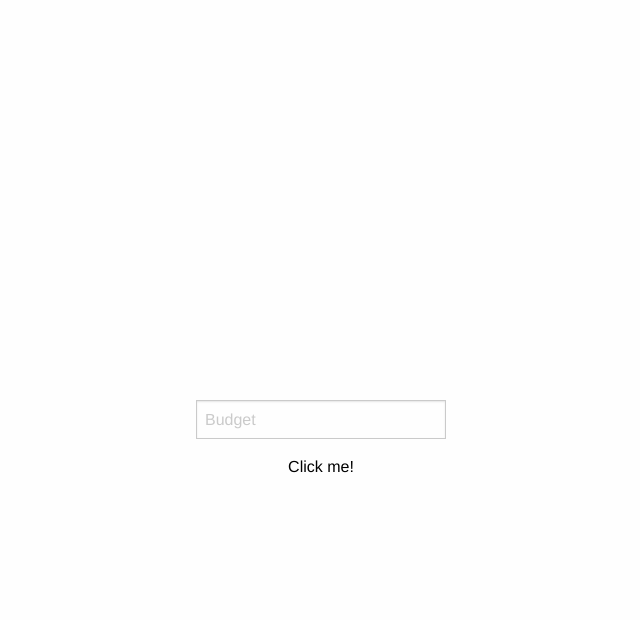
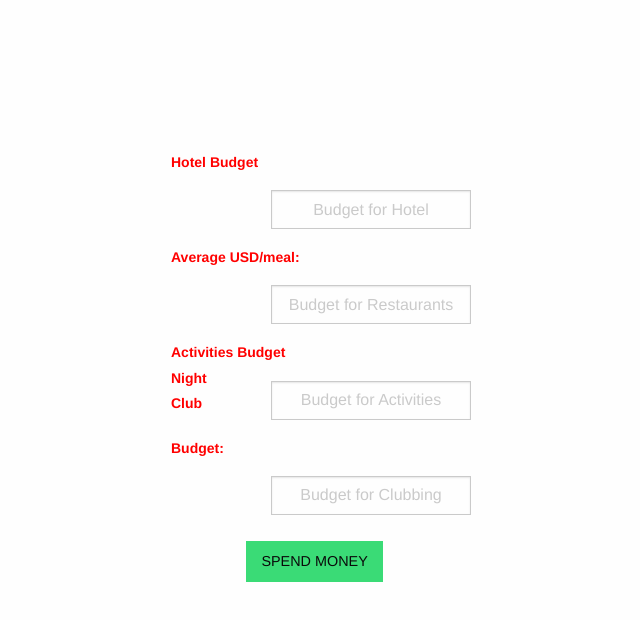
Before and after one commit to bnguyen78/adventure-time, a plain HTML site: page budget.html in a window 1280 px wide. Shown: the whole page, without its empty margins (319-959 px from the left). Drawn offline with nearby package versions, Linux system fonts and the light colour scheme.

Commit message:
added multiple budget lines, made prettier

```diff
--- a/assets/css/style.css
+++ b/assets/css/style.css
@@ -7,13 +7,31 @@ body {
 
 /* Hello */
 
-#inputLocation {
+.input {
   text-align: center;
-  width: 250px;
+  color: black;
+  float: inline-end;
+  margin-top: 15px;
+  width: 200px;
+  margin-left: 50px;
+}
+#budgetID{
+  height: 450px;
+  width: 300px;
+  margin-top: 150px;
+  margin-left: auto;
   margin-right: auto;
-  margin-left: auto;
-  margin-top: 400px;
-  color: white;
+  background-color: rgba(255, 255, 255, .5)
+}
+
+#budgetButton {
+  margin-left: 75px;
+  margin-top: 10px;
+}
+
+label {
+  color: red;
+  font-weight: bold;
 }
 
 #logo {
--- a/assets/javascript/budgetPage.js
+++ b/assets/javascript/budgetPage.js
@@ -1,11 +1,11 @@
-document.getElementById('budgetButton').addEventListener('click', e => {
-  e.preventDefault()
-  console.log(document.getElementById('newBudget').value)
-  let at_ls = JSON.parse(localStorage.getItem('adventureTime'))
-  localStorage.setItem('adventureTime', JSON.stringify({
-    location: at_ls.location,
-    budget: document.getElementById('newBudget').value,
-    theme: ''
-  }))
-  window.location.href = './tile.html'
-})
+// document.getElementById('budgetButton').addEventListener('click', e => {
+//   e.preventDefault()
+//   console.log(document.getElementById('newBudget').value)
+//   let at_ls = JSON.parse(localStorage.getItem('adventureTime'))
+//   localStorage.setItem('adventureTime', JSON.stringify({
+//     location: at_ls.location,
+//     budget: document.getElementById('newBudget').value,
+//     theme: ''
+//   }))
+//   window.location.href = './tile.html'
+// })
--- a/budget.html
+++ b/budget.html
@@ -13,12 +13,23 @@
 
 <body>
 
-    <div id="inputLocation">
-        <form>
-            <input id="newBudget" type="text" placeholder="Budget" value="">
-            <button id="budgetButton">Click me!</button>
-        </form>
-    </div>
+        <div class="budget" id="budgetID">
+            <form >
+                <label>Hotel Budget</label>
+                <input class="input" name="hotelBudget" id="budgetHotel" type="text" placeholder="Budget for Hotel">
+
+                <label>Average USD/meal:</label>
+                <input class="input" name="restaurantBudget" id="budgetRestaurant" type="text" placeholder="Budget for Restaurants">
+
+                <label>Activities Budget</label>
+                <input class="input" name="activitiesBudget" id="budgetActivities" type="text" placeholder="Budget for Activities">
+
+                <label>Night Club Budget:</label>
+                <input class="input" name="nightClubBudget" id="budgetNightClub" type="text" placeholder="Budget for Clubbing">
+            </form>
+            <a class="button success" id="budgetButton" href="#">SPEND MONEY</a>
+            </div>
+
 
     <script src="https://code.jquery.com/jquery-3.4.1.min.js"
         integrity="sha256-CSXorXvZcTkaix6Yvo6HppcZGetbYMGWSFlBw8HfCJo=" crossorigin="anonymous"></script>
```
Also changed, not shown: index.html (+1 -1 lines).
